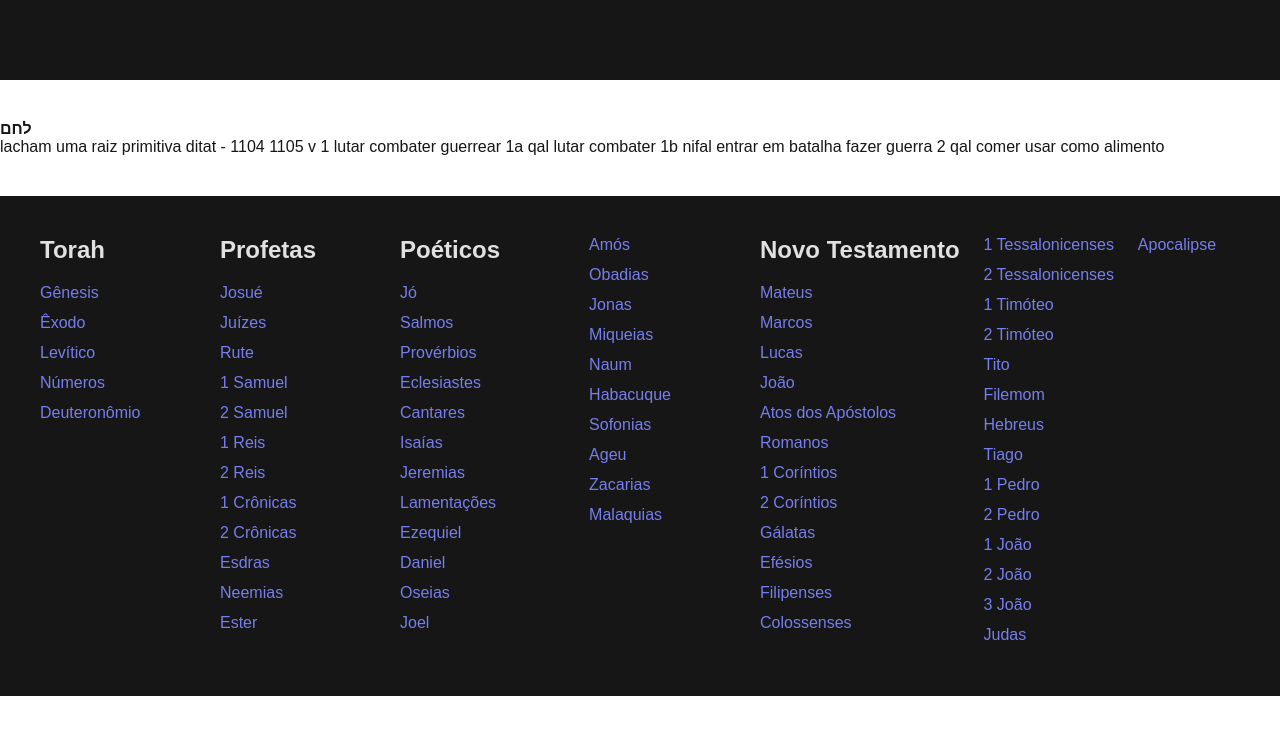
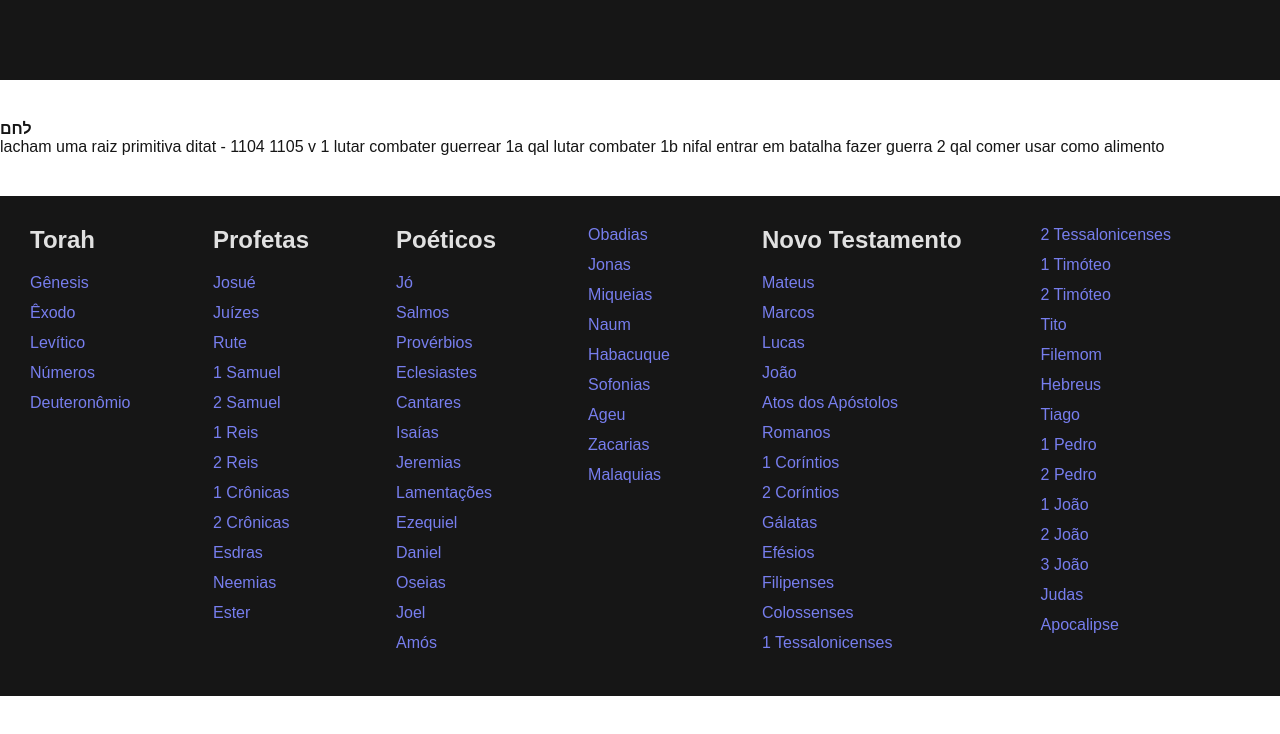
Before and after one commit to gabeleonn/biblia-interlinear, a Next.js app: page / in a window 1280 px wide. Shown: the top 734 px of the page. Built offline with nearby package versions, Linux system fonts and the light colour scheme.

Commit message:
refactor: change footer size

```diff
--- a/src/components/molecules/BookList/styles.ts
+++ b/src/components/molecules/BookList/styles.ts
@@ -5,7 +5,7 @@ export const Container = styled.div`
   align-items: center;
   justify-content: flex-start;
 
-  padding: 40px;
+  padding: 30px;
   height: 500px;
 `;
 
@@ -14,7 +14,7 @@ export const FooterSection = styled.div`
   flex-direction: column;
   flex-wrap: wrap;
 
-  max-height: calc(500px - 40px);
+  max-height: calc(500px - 30px);
   height: 100%;
 
   &:nth-child(1) {
```
